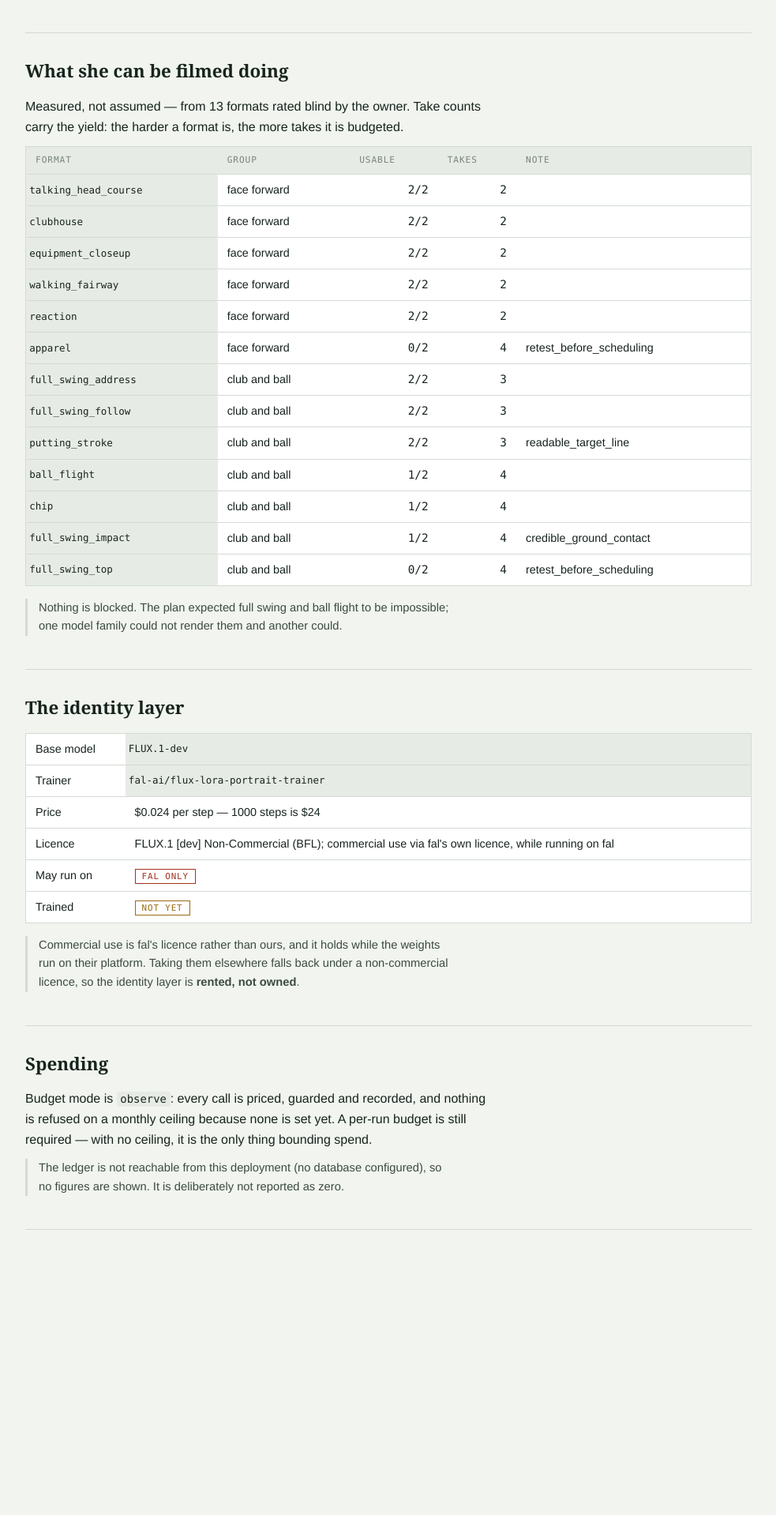
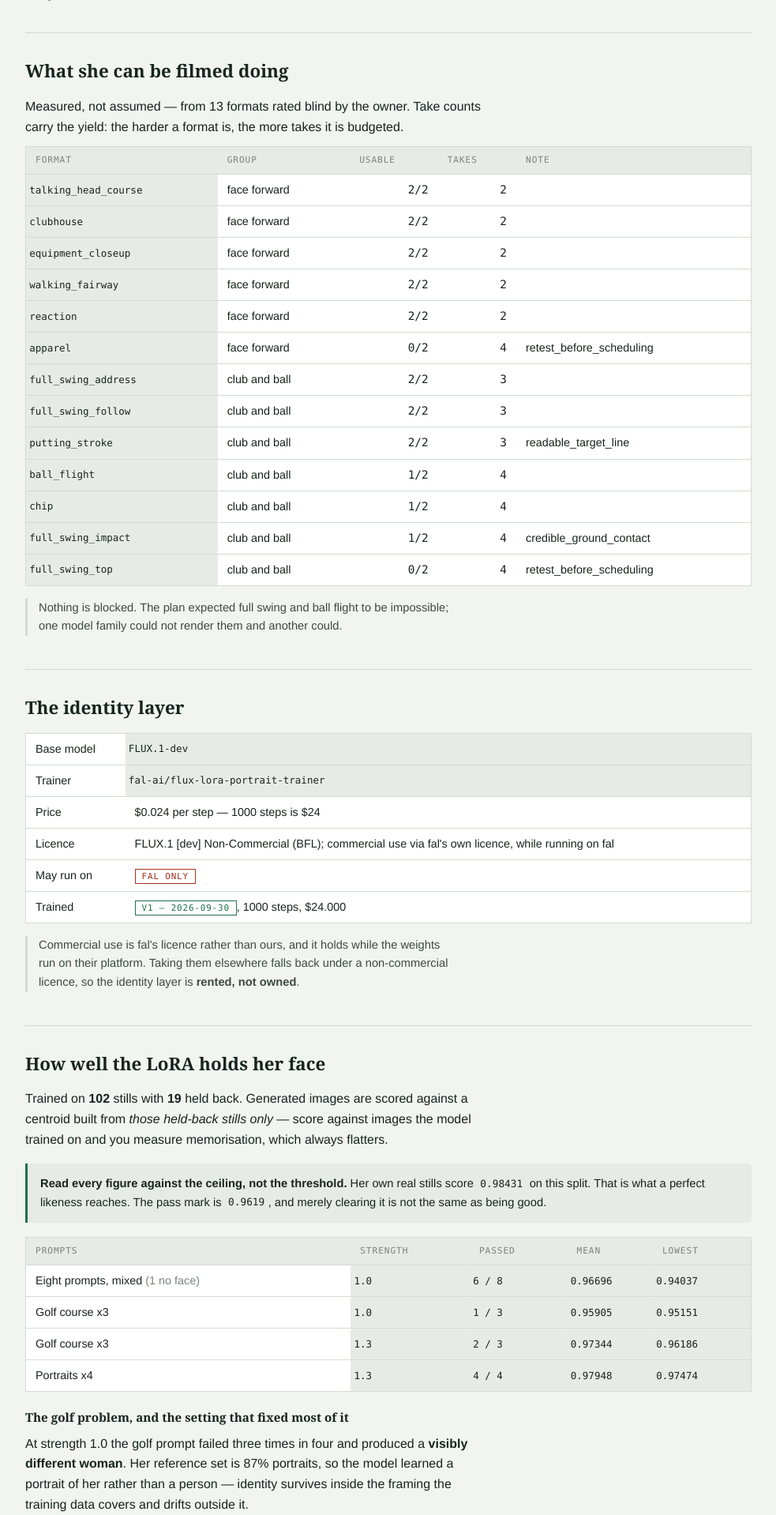
Before and after one commit to LaytonEvo/Socials, a FastAPI app: page / in a window 1280 px wide. Shown: the part 1602-3520 px from the top of the page at 79% size, without its empty margins (148-1131 px from the left). Before the commit the page ends 3159 px from the top, so only its background shows below. Run offline with FastAPI, Linux system fonts and the light colour scheme.

Commit message:
Show the trained LoRA on the overview, with the golf failure beside the fix
The page showed the identity layer as configuration and "Trained: not yet". There is a
LoRA now, so it shows what it scored — and the honest version of that, which is a
comparison rather than a number.

Three images side by side: the golf prompt at strength 1.0 (a visibly different woman,
0.94037, rejected), the same prompt at 1.3 (her, 2 of 3 takes), and a portrait as the
control. The point lands faster from the pictures than from the table above them.

Every figure is framed against the 0.98431 ceiling rather than the 0.9619 pass mark,
because clearing the pass mark is not the same as being good and a table of scores with
no ceiling invites exactly that misreading.

The numbers are bundled at app/ui/data/lora.json rather than read from spike/runs/,
which is excluded from git and from the deployment build context because it holds
gigabytes of imagery. Read straight from there, the section renders perfectly on a
developer checkout and silently vanishes once deployed. Verified by hiding the run
directory and confirming the page still renders; two tests now guard it, one that the
bundle exists and one that it has not gone stale against the run files.

Also surfaced on the page: the unprompted Nike swoosh, flagged as a trademark problem
for the content policy guard rather than an identity one, and a note that none of this
is video.

Co-Authored-By: Claude Opus 5 <noreply@anthropic.com>
Claude-Session: https://claude.ai/code/session_01Rhk6NftNojspJnf573GNr7

```diff
--- a/app/api/main.py
+++ b/app/api/main.py
@@ -18,6 +18,7 @@ unavailable when it is not, rather than shown as zero.
 
 from __future__ import annotations
 
+import json
 import os
 from pathlib import Path
 from typing import Any
@@ -33,6 +34,13 @@ HERE = Path(__file__).resolve().parent
 UI = HERE.parent / "ui"
 REPO = HERE.parent.parent
 REFERENCE_ROOT = REPO / "spike" / "data"
+LORA_ROOT = REPO / "spike" / "runs" / "lora"
+#: The run outputs live under `spike/runs/`, which is excluded from both git and the
+#: deployment build context because it holds gigabytes of imagery. So the few numbers
+#: this page needs are bundled alongside the UI instead, and regenerated by
+#: `scripts/bundle_lora_summary.py`. Without this the section silently disappears in
+#: the deployed copy while working perfectly on a developer checkout.
+LORA_SUMMARY = UI / "data" / "lora.json"
 
 app = FastAPI(title="Persona Studio", docs_url="/api/docs", redoc_url=None)
 templates = Jinja2Templates(directory=str(UI / "templates"))
@@ -60,6 +68,69 @@ def _reference_sets() -> list[dict[str, Any]]:
         )
         out.append({"name": name, "count": len(files), "files": files})
     return out
+
+
+def _lora_run() -> dict[str, Any] | None:
+    """The trained artefact and what it scored, or None if no run has happened.
+
+    Reads the run's own JSON rather than a database, for the same reason the rest of
+    this view does: it should say something true on any checkout. Absent files mean no
+    LoRA has been trained, which is a real state and not an error.
+    """
+    if LORA_SUMMARY.is_file():
+        try:
+            bundled: dict[str, Any] = json.loads(LORA_SUMMARY.read_text())
+            return bundled
+        except (OSError, ValueError):
+            pass
+
+    artefact_path = LORA_ROOT / "artefact.json"
+    if not artefact_path.is_file():
+        return None
+    try:
+        artefact = json.loads(artefact_path.read_text())
+    except (OSError, ValueError):
+        return None
+
+    runs: list[dict[str, Any]] = []
+    for directory, label, scale in (
+        ("eval", "Eight prompts, mixed", 1.0),
+        ("eval-golf-s10", "Golf course x3", 1.0),
+        ("eval-golf-s13", "Golf course x3", 1.3),
+        ("eval-portraits-s13", "Portraits x4", 1.3),
+    ):
+        path = LORA_ROOT / directory / "evaluation.json"
+        if not path.is_file():
+            continue
+        try:
+            data = json.loads(path.read_text())
+        except (OSError, ValueError):
+            continue
+        lora = data.get("lora", {})
+        runs.append(
+            {
+                "label": label,
+                "scale": scale,
+                "generated": lora.get("generated"),
+                "passed": lora.get("passed"),
+                "mean": lora.get("mean"),
+                "min": lora.get("min"),
+                "unusable": len(lora.get("unusable") or []),
+            }
+        )
+
+    ceiling = None
+    for directory in ("eval", "eval-golf-s13"):
+        path = LORA_ROOT / directory / "evaluation.json"
+        if path.is_file():
+            try:
+                ceiling = json.loads(path.read_text()).get("sanity", {}).get("mean")
+            except (OSError, ValueError):
+                ceiling = None
+            if ceiling:
+                break
+
+    return {"artefact": artefact, "runs": runs, "ceiling": ceiling}
 
 
 def _decisions(cfg: Config) -> list[dict[str, Any]]:
@@ -146,6 +217,12 @@ def overview(request: Request) -> Any:
             "formats": cfg.content_policy.allowed_formats,
             "blocked": cfg.content_policy.blocked_formats,
             "lora": cfg.providers.lora,
+            "lora_run": _lora_run(),
+            "lora_scale": (
+                cfg.providers.slot("image", "lora_inference").options.get("lora_scale")
+                if "lora_inference" in cfg.providers.providers.get("image", {})
+                else None
+            ),
             "budget": cfg.budget.budget,
             "spend": _spend(),
             "providers": cfg.providers.providers,
@@ -184,4 +261,5 @@ def health() -> dict[str, Any]:
         "identity_threshold": cfg.persona.persona.look.identity_threshold,
         "budget_mode": cfg.budget.budget.mode,
         "database": _spend()["available"],
+        "lora_trained": _lora_run() is not None,
     }
--- /dev/null
+++ b/app/ui/data/lora.json
@@ -0,0 +1,77 @@
+{
+  "artefact": {
+    "trained_on": "2026-09-30",
+    "steps": 1000,
+    "dataset_hash": "f724a17950ede69a144c0cbe705a676d80ce48f752aadda4ca8fbace86a14392",
+    "train_count": 102,
+    "holdout_count": 19,
+    "trigger_word": "mollie",
+    "weights_url": "https://v3b.fal.media/files/b/0aac7c65/wtET4pTi3m1EnsL_6__4c_pytorch_lora_weights.safetensors",
+    "config_url": "https://v3b.fal.media/files/b/0aac7c65/ylo6z3APi5Ixs_gP7rN2d_config.json",
+    "base_model": "FLUX.1-dev",
+    "trainer": "fal-ai/flux-lora-portrait-trainer",
+    "licence": "FLUX.1 [dev] Non-Commercial (BFL); commercial use via fal's own licence, while running on fal",
+    "inference_host": "fal",
+    "cost_usd": "24.000",
+    "holdout": [
+      "/home/user/Socials/spike/data/body/body-05-b1_06.png",
+      "/home/user/Socials/spike/data/lighting/lighting-07-m_026.png",
+      "/home/user/Socials/spike/data/master_v2/b1_04.png",
+      "/home/user/Socials/spike/data/master_v2/b1_08.png",
+      "/home/user/Socials/spike/data/master_v2/b1_10.png",
+      "/home/user/Socials/spike/data/master_v2/b2_01.png",
+      "/home/user/Socials/spike/data/master_v2/b2_03.png",
+      "/home/user/Socials/spike/data/master_v2/b3_04.png",
+      "/home/user/Socials/spike/data/master_v2/b4_01.png",
+      "/home/user/Socials/spike/data/master_v2/b6_03.png",
+      "/home/user/Socials/spike/data/master_v2/b6_07.png",
+      "/home/user/Socials/spike/data/master_v2/b7_04.png",
+      "/home/user/Socials/spike/data/master_v2/b7_07.png",
+      "/home/user/Socials/spike/data/master_v2/b7_11.png",
+      "/home/user/Socials/spike/data/master_v2/m_007.jpg",
+      "/home/user/Socials/spike/data/master_v2/m_009.jpg",
+      "/home/user/Socials/spike/data/master_v2/m_015.jpg",
+      "/home/user/Socials/spike/data/master_v2/m_016.jpg",
+      "/home/user/Socials/spike/data/outfit/outfit-04-b5_03.png"
+    ]
+  },
+  "runs": [
+    {
+      "label": "Eight prompts, mixed",
+      "scale": 1.0,
+      "generated": 8,
+      "passed": 6,
+      "mean": 0.9669631546057106,
+      "min": 0.9403720198854053,
+      "unusable": 1
+    },
+    {
+      "label": "Golf course x3",
+      "scale": 1.0,
+      "generated": 3,
+      "passed": 1,
+      "mean": 0.9590520336151095,
+      "min": 0.951509374329044,
+      "unusable": 0
+    },
+    {
+      "label": "Golf course x3",
+      "scale": 1.3,
+      "generated": 3,
+      "passed": 2,
+      "mean": 0.9734402454222479,
+      "min": 0.9618588625866771,
+      "unusable": 0
+    },
+    {
+      "label": "Portraits x4",
+      "scale": 1.3,
+      "generated": 4,
+      "passed": 4,
+      "mean": 0.9794838010507062,
+      "min": 0.9747394081112315,
+      "unusable": 0
+    }
+  ],
+  "ceiling": 0.9843076095933623
+}
--- a/app/ui/templates/overview.html
+++ b/app/ui/templates/overview.html
@@ -30,6 +30,16 @@
      margin:.2em 0 .1em;line-height:1.05}
   .sub{color:var(--ink-2);margin:0}
   section{padding-block:30px;border-bottom:1px solid var(--rule)}
+  .compare{display:grid;grid-template-columns:repeat(auto-fit,minmax(min(100%,230px),1fr));
+           gap:16px;margin:20px 0}
+  .compare figure{margin:0}
+  .compare img{width:100%;max-width:100%;aspect-ratio:1;object-fit:cover;border-radius:8px;
+               border:1px solid var(--rule);display:block;background:var(--sunk)}
+  .compare figcaption{font-size:.82rem;color:var(--ink-2);margin-top:8px;line-height:1.45}
+  .scale-note{background:var(--sunk);border-left:3px solid var(--accent);
+              padding:14px 16px;margin:18px 0;border-radius:0 6px 6px 0;font-size:.92rem}
+  h3{font-family:var(--serif);font-size:1.12rem;margin:28px 0 .4em}
+  .muted{color:var(--muted)}
   h2{font-family:var(--serif);font-size:1.4rem;margin:0 0 14px}
   h3{font-size:.95rem;margin:20px 0 8px}
   p{margin:0 0 12px;max-width:66ch}
@@ -138,11 +148,81 @@
       <tr><td>Price</td><td>${{ lora.price_usd_per_step }} per step — 1000 steps is ${{ "%.0f"|format(lora.price_usd_per_step * 1000) }}</td></tr>
       <tr><td>Licence</td><td>{{ lora.base_model_licence }}</td></tr>
       <tr><td>May run on</td><td><span class="pill bad">{{ lora.inference_must_run_on }} only</span></td></tr>
+      {% if lora_run %}
+      <tr><td>Trained</td><td><span class="pill ok">v1 — {{ lora_run.artefact.trained_on }}</span>, {{ lora_run.artefact.steps }} steps, ${{ lora_run.artefact.cost_usd }}</td></tr>
+      {% else %}
       <tr><td>Trained</td><td><span class="pill warn">not yet</span></td></tr>
+      {% endif %}
     </tbody>
   </table></div>
   <p class="note">Commercial use is fal's licence rather than ours, and it holds while the weights run on their platform. Taking them elsewhere falls back under a non-commercial licence, so the identity layer is <strong>rented, not owned</strong>.</p>
 </section>
+
+{% if lora_run %}
+<section>
+  <h2>How well the LoRA holds her face</h2>
+
+  <p>Trained on <strong>{{ lora_run.artefact.train_count }}</strong> stills with
+  <strong>{{ lora_run.artefact.holdout_count }}</strong> held back. Generated images are scored
+  against a centroid built from <em>those held-back stills only</em> — score against images the
+  model trained on and you measure memorisation, which always flatters.</p>
+
+  <div class="scale-note">
+    <strong>Read every figure against the ceiling, not the threshold.</strong>
+    Her own real stills score <span class="m">{{ "%.5f"|format(lora_run.ceiling) }}</span> on this
+    split. That is what a perfect likeness reaches. The pass mark is
+    <span class="m">{{ look.identity_threshold }}</span>, and merely clearing it is not the same as
+    being good.
+  </div>
+
+  <div class="tw"><table>
+    <thead><tr><th>Prompts</th><th>Strength</th><th>Passed</th><th>Mean</th><th>Lowest</th></tr></thead>
+    <tbody>
+      {% for r in lora_run.runs %}
+      <tr>
+        <td>{{ r.label }}{% if r.unusable %} <span class="muted">({{ r.unusable }} no face)</span>{% endif %}</td>
+        <td class="m">{{ r.scale }}</td>
+        <td class="m">{{ r.passed }} / {{ r.generated }}</td>
+        <td class="m">{% if r.mean %}{{ "%.5f"|format(r.mean) }}{% else %}—{% endif %}</td>
+        <td class="m">{% if r.min %}{{ "%.5f"|format(r.min) }}{% else %}—{% endif %}</td>
+      </tr>
+      {% endfor %}
+    </tbody>
+  </table></div>
+
+  <h3>The golf problem, and the setting that fixed most of it</h3>
+  <p>At strength 1.0 the golf prompt failed three times in four and produced a
+  <strong>visibly different woman</strong>. Her reference set is 87% portraits, so the model
+  learned a portrait of her rather than a person — identity survives inside the framing the
+  training data covers and drifts outside it.</p>
+
+  <div class="compare">
+    <figure>
+      <img src="/static/lora/golf-scale-1.0.png" alt="Golf course prompt at LoRA strength 1.0 — a different woman">
+      <figcaption><span class="pill bad">strength 1.0 — rejected</span> Scored 0.94037. Not her.</figcaption>
+    </figure>
+    <figure>
+      <img src="/static/lora/golf-scale-1.3.png" alt="Golf course prompt at LoRA strength 1.3 — Mollie">
+      <figcaption><span class="pill ok">strength 1.3 — passed</span> 2 of 3 takes, 0.97344 mean.</figcaption>
+    </figure>
+    <figure>
+      <img src="/static/lora/portrait.png" alt="Portrait prompt, the framing the reference set covers">
+      <figcaption><span class="pill ok">control</span> The framing the reference set actually covers.</figcaption>
+    </figure>
+  </div>
+
+  <p class="note">Raising LoRA strength usually buys likeness by destroying prompt control, so the
+  portraits were re-run as the check — they improved too, to 0.97948, within 0.005 of the ceiling.
+  It is not a trade-off, so <span class="m">lora_scale: {{ lora_scale }}</span> is now the configured
+  default. Not pushed higher: three takes is three takes, and over-weighting eventually burns the
+  likeness into every output whatever the prompt asks for.</p>
+
+  <p class="note"><strong>Two things this does not say.</strong> Nothing here is video — it is
+  stills, and whether the face survives animation is a separate question. And the golf image at 1.3
+  rendered an unprompted <strong>Nike swoosh</strong> on the visor, which is a trademark problem for
+  the content policy guard rather than an identity one.</p>
+</section>
+{% endif %}
 
 <section>
   <h2>Spending</h2>
```
Also changed, not shown: scripts/bundle_lora_summary.py (added, +36 -0 lines), tests/app/test_api.py (+36 -0 lines), app/ui/static/lora/golf-scale-1.0.png (added), app/ui/static/lora/golf-scale-1.3.png (added), app/ui/static/lora/portrait.png (added).
